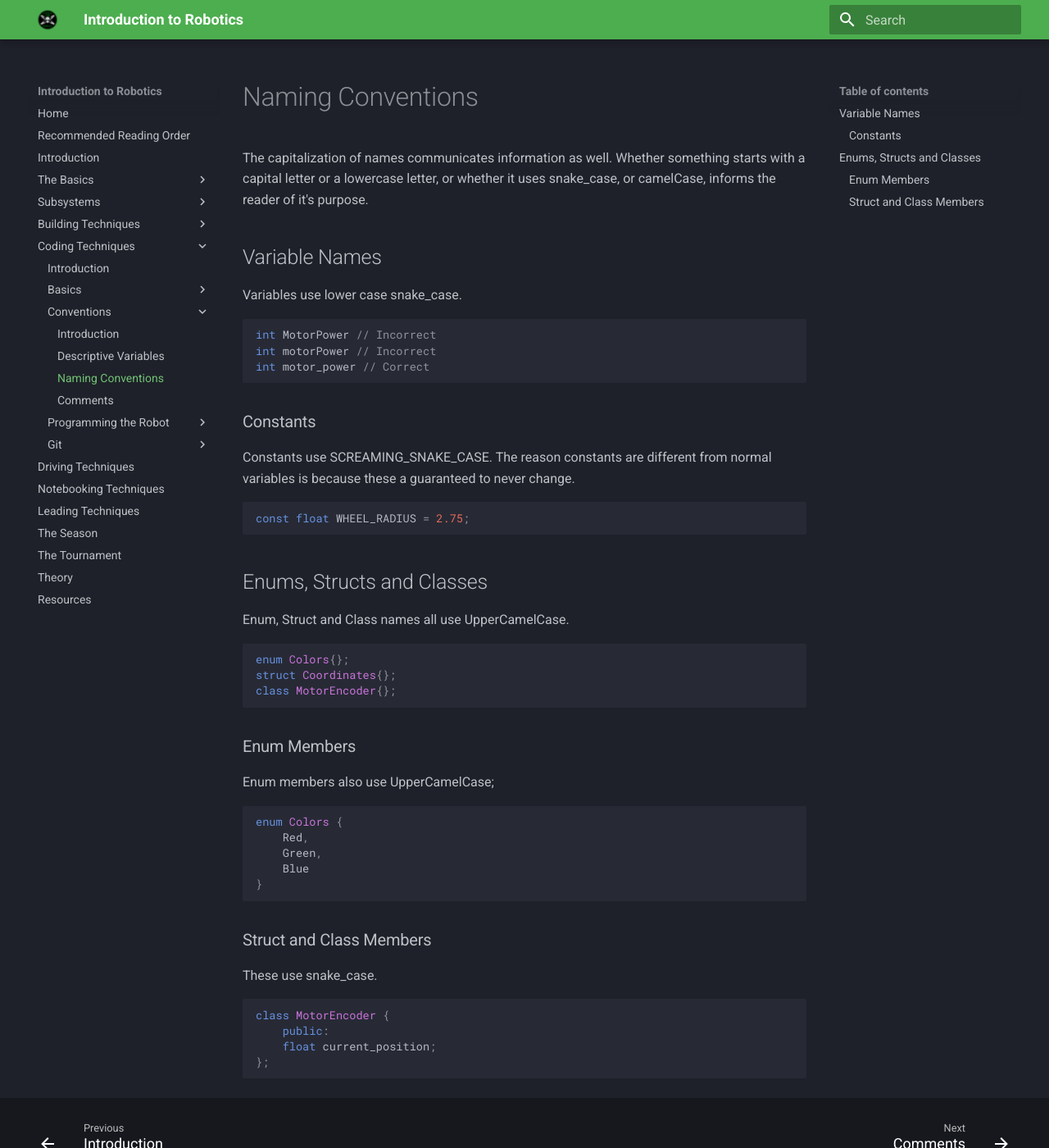
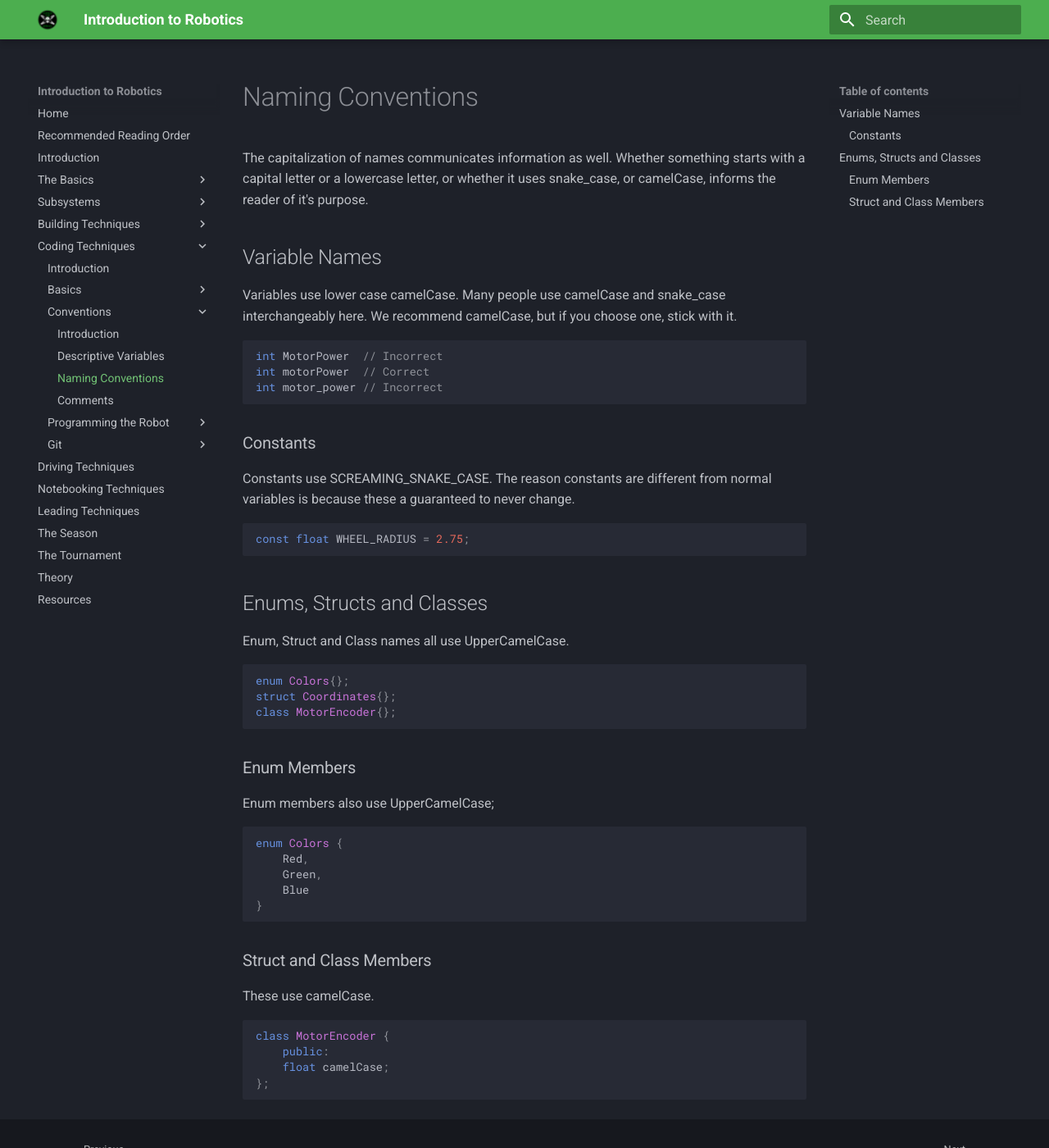
Before and after one commit to Area-53-Robotics/Intro-To-Robotics, an MkDocs documentation site: the page built from docs/coding-techniques/conventions/naming-conventions.md, in a window 1280 px wide and 1400 px high. Shown: the whole window at 82% size. Built offline with MkDocs 1.6.1 and Material for MkDocs 9.7.7, drawn with Linux system fonts in a browser that asks for light colours.

Commit message:
updated naming conventions

````diff
--- a/docs/coding-techniques/conventions/naming-conventions.md
+++ b/docs/coding-techniques/conventions/naming-conventions.md
@@ -4,12 +4,12 @@ The capitalization of names communicates information as well. Whether something
 
 ## Variable Names
 
-Variables use lower case snake_case.
+Variables use lower case camelCase. Many people use camelCase and snake_case interchangeably here. We recommend camelCase, but if you choose one, stick with it.
 
 ```cpp
-int MotorPower // Incorrect
-int motorPower // Incorrect
-int motor_power // Correct
+int MotorPower  // Incorrect
+int motorPower  // Correct
+int motor_power // Incorrect
 ```
 
 ### Constants
@@ -45,11 +45,11 @@ enum Colors {
 
 ### Struct and Class Members
 
-These use snake_case.
+These use camelCase.
 
 ```cpp
 class MotorEncoder {
     public:
-    float current_position;
+    float camelCase;
 };
 ```
````
